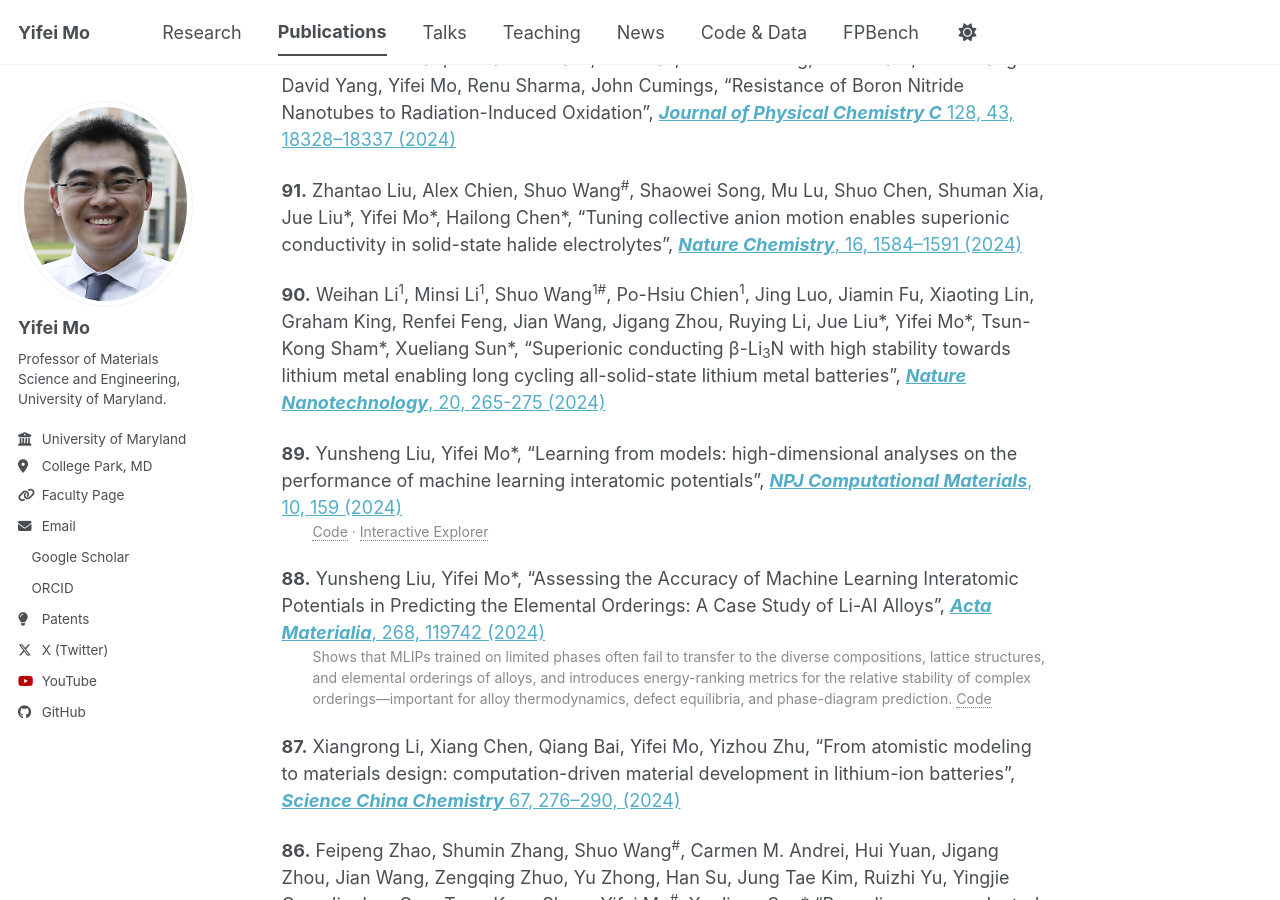
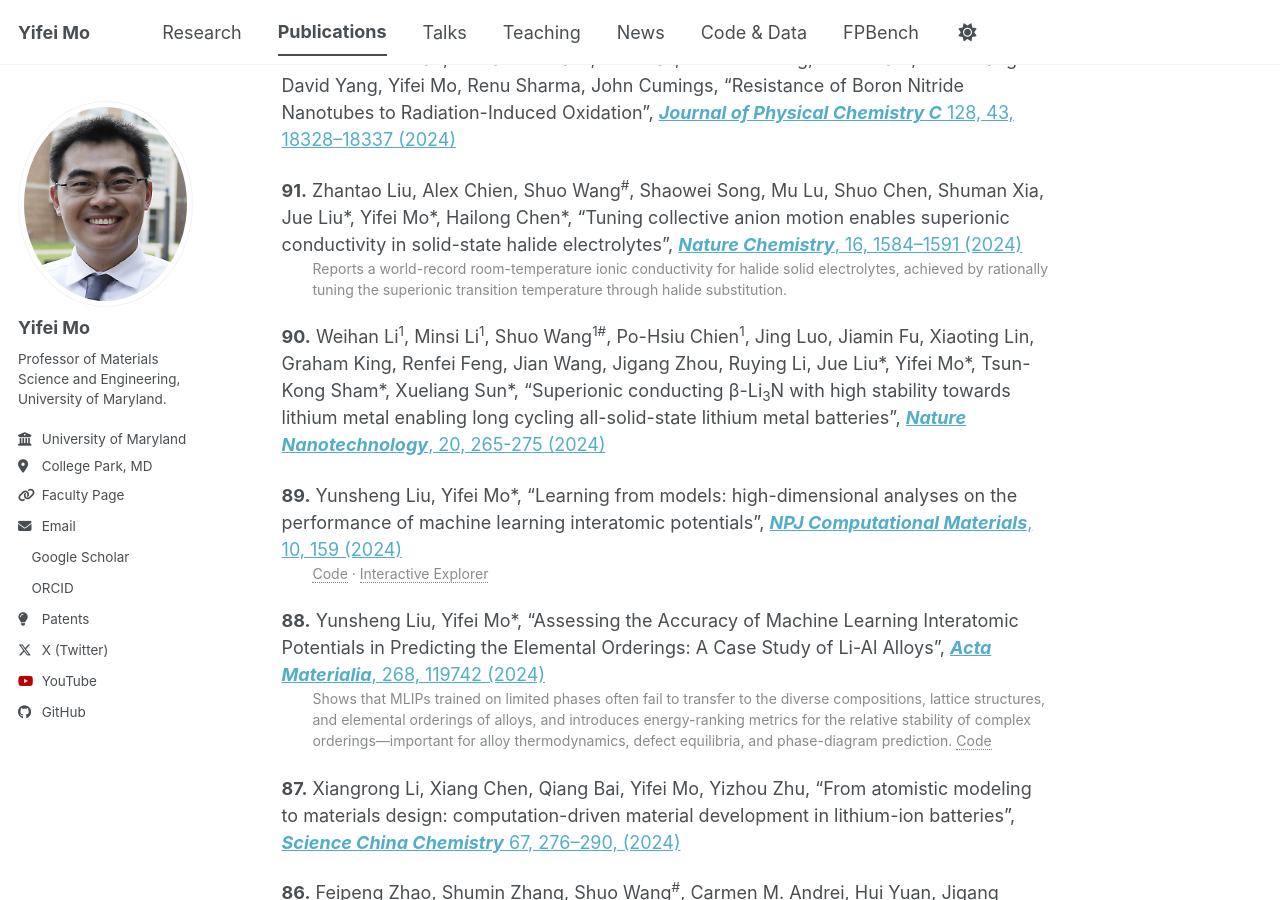
Before and after one commit to yifeimo/yifeimo.github.io, a Jekyll site: the page built from _pages/publications.md, in a window 1280 px wide and 900 px high, scrolled down 1014 px. Built offline with Jekyll 4.4.1, drawn with Linux system fonts in a browser that asks for light colours; a style sheet for code colours, icons or effects is not loaded.

Commit message:
Note world-record halide conductivity for entry 91
Co-Authored-By: Claude Sonnet 5 <noreply@anthropic.com>

```diff
--- a/_pages/publications.md
+++ b/_pages/publications.md
@@ -30,6 +30,7 @@ author_profile: true
 **92.** Hsin-Yun Chao, Adelaide Nolan<sup>#</sup>, Alex Hall, Dmitri Golberg, Cheol Park, Wei-Chang David Yang, Yifei Mo, Renu Sharma, John Cumings, "Resistance of Boron Nitride Nanotubes to Radiation-Induced Oxidation", [***Journal of Physical Chemistry C*** 128, 43, 18328--18337 (2024)](https://doi.org/10.1021/acs.jpcc.4c03814)
 
 **91.** Zhantao Liu, Alex Chien, Shuo Wang<sup>#</sup>, Shaowei Song, Mu Lu, Shuo Chen, Shuman Xia, Jue Liu\*, Yifei Mo\*, Hailong Chen\*, "Tuning collective anion motion enables superionic conductivity in solid-state halide electrolytes", [***Nature Chemistry***, 16, 1584--1591 (2024)](https://doi.org/10.1038/s41557-024-01634-6)
+<br><span class="citation" style="display: block; margin-left: 2.2em;">Reports a world-record room-temperature ionic conductivity for halide solid electrolytes, achieved by rationally tuning the superionic transition temperature through halide substitution.</span>
 
 **90.** Weihan Li<sup>1</sup>, Minsi Li<sup>1</sup>, Shuo Wang<sup>1#</sup>, Po-Hsiu Chien<sup>1</sup>, Jing Luo, Jiamin Fu, Xiaoting Lin, Graham King, Renfei Feng, Jian Wang, Jigang Zhou, Ruying Li, Jue Liu\*, Yifei Mo\*, Tsun-Kong Sham\*, Xueliang Sun\*, "Superionic conducting β-Li<sub>3</sub>N with high stability towards lithium metal enabling long cycling all-solid-state lithium metal batteries", [***Nature Nanotechnology***, 20, 265-275 (2024)](https://doi.org/10.1038/s41565-024-01813-z)
 
```
